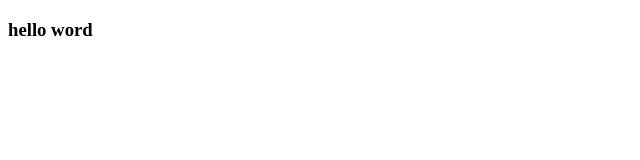
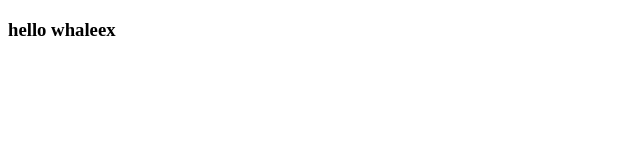
Before and after one commit to guobin-ma/test, a plain HTML site: page index.html in a window 1280 px wide. Shown: the full height of the page, 0-640 px from the left. Drawn offline with Linux system fonts and the light colour scheme.

Commit message:
Update index.html

```diff
--- a/index.html
+++ b/index.html
@@ -5,7 +5,7 @@
     <title>Title</title>
 </head>
 <body>
-<h3>hello word</h3>
+<h3>hello whaleex</h3>
 
 </body>
 </html>
```
